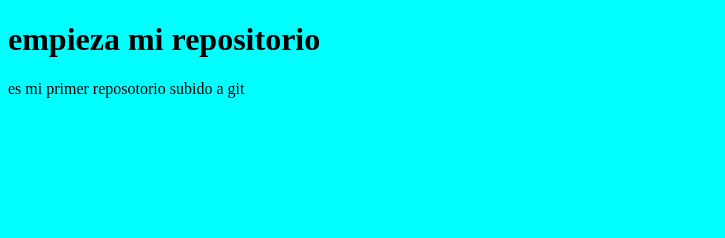
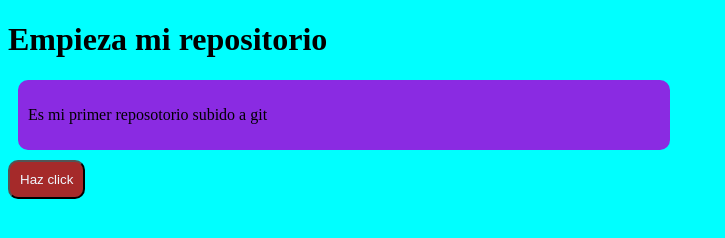
Before and after one commit to jhoancraff/mi-primer-web, a plain HTML site: page index.html in a window 1280 px wide. Shown: the whole page, without its empty margins (0-725 px from the left). Drawn offline with Linux system fonts and the light colour scheme.

Commit message:
nuevos cambios al repositorio

```diff
--- a/estilos.css
+++ b/estilos.css
@@ -1,3 +1,19 @@
 body{
     background-color: aqua;
 }
+
+#cuadro_uno{
+    background-color: blueviolet;
+    padding: 10px;
+    margin: 10px;
+    width: 50%;
+    border-radius: 10px;
+
+}
+
+button{
+    background-color: brown;
+    color: aliceblue;
+    padding: 10px;
+    border-radius: 10px;
+}
--- a/index.html
+++ b/index.html
@@ -9,7 +9,12 @@
 </head>
 <body>
 
-    <h1>empieza mi repositorio</h1>
-    <p>es mi primer reposotorio subido a git</p>
+    <h1>Empieza mi repositorio</h1>
+    <div id="cuadro_uno">
+        <p>Es mi primer reposotorio subido a git</p>
+    </div>
+
+    <button>Haz click</button>
+
 </body>
 </html>
```
